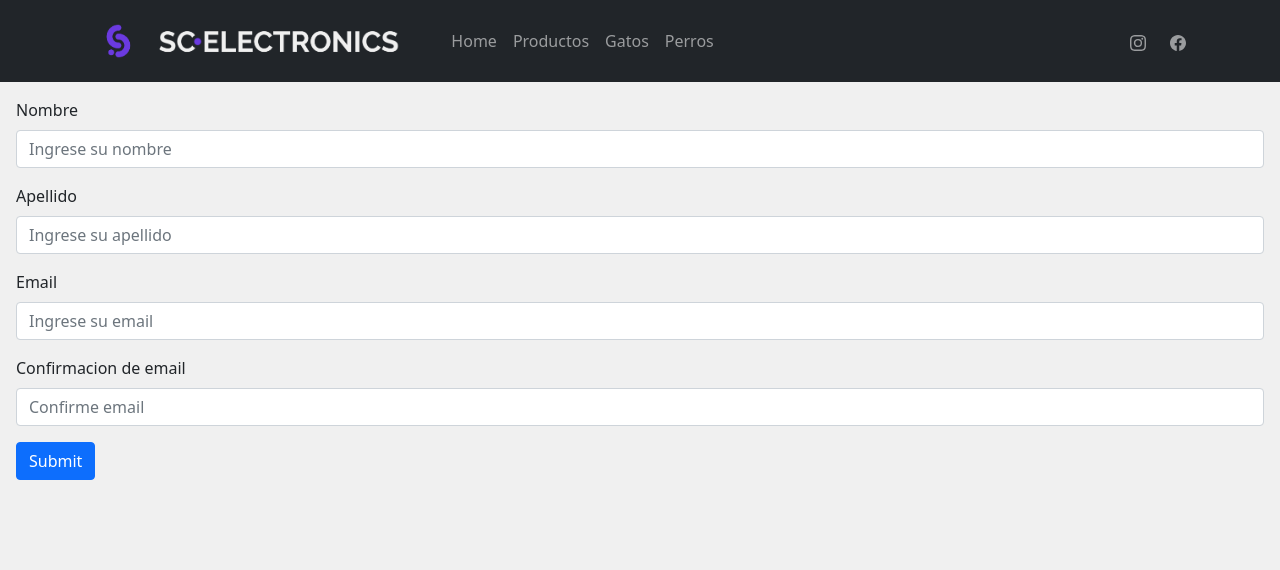
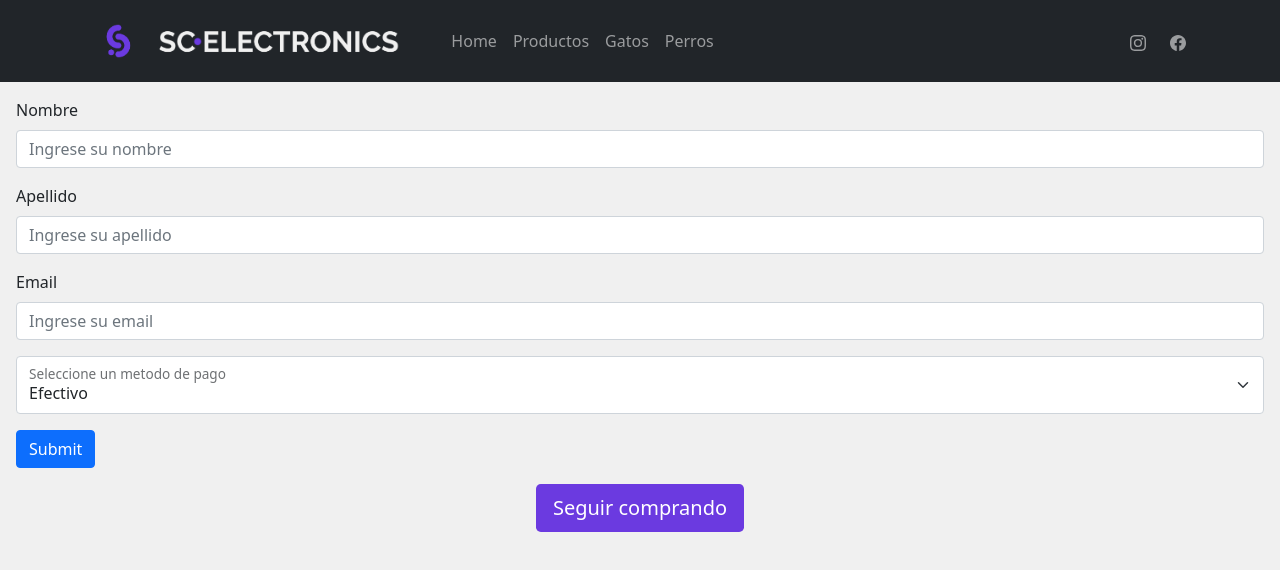
Before and after one commit to sebagn/sc-electronics, a React (Create React App) app: page /checkout in a window 1280 px wide. Shown: the top 570 px of the page. Built offline with nearby package versions, Linux system fonts and the light colour scheme.

Commit message:
manejo del stock en firebase

```diff
--- /dev/null
+++ b/src/components/Carrusel/Carrusel.jsx
@@ -0,0 +1,38 @@
+import React from "react";
+import { Carousel } from "react-bootstrap";
+import "./Carrusel.scss";
+
+const Carrusel = () => {
+  return (
+    <Carousel className="carrusel">
+
+      <Carousel.Item>
+        <img
+          className="carrusel d-block w-100"
+          src="https://placekitten.com/499/332"
+          alt="First slide"
+        />
+        <Carousel.Caption>
+          <h1>Bienvenido a SC Electronics</h1>
+          <p>Encontrá los mejores productos de electronica</p>
+        </Carousel.Caption>
+      </Carousel.Item>
+      <Carousel.Item>
+        <img
+          className="carrusel d-block w-100"
+          src="https://placekitten.com/499/332"
+          alt="Second slide"
+        />
+      </Carousel.Item>
+      <Carousel.Item>
+        <img
+          className="carrusel d-block w-100"
+          src="https://placekitten.com/499/332"
+          alt="Third slide"
+        />
+      </Carousel.Item>
+    </Carousel>
+  );
+};
+
+export default Carrusel;
--- /dev/null
+++ b/src/components/Carrusel/Carrusel.scss
@@ -0,0 +1,3 @@
+.carrusel{
+    height: 70vh;
+}
--- a/src/components/CartView/CartView.jsx
+++ b/src/components/CartView/CartView.jsx
@@ -18,7 +18,7 @@ const CartView = () => {
 				?
 					<>
 						<section>
-							{carrito.map((prod) => (<CartViewItem prod={prod} />))}
+							{carrito.map((prod) => (<CartViewItem key={prod.id} prod={prod} />))}
 						</section>
 						<h3>Total a pagar: ${totalPrecio()}</h3>
 
--- a/src/components/Formulario/Formulario.jsx
+++ b/src/components/Formulario/Formulario.jsx
@@ -1,102 +1,119 @@
-import { Timestamp, collection, addDoc } from "firebase/firestore/lite";
-import React, { useState, useContext } from "react";
-import { Form, Button } from "react-bootstrap";
+import React, { useContext, useRef } from "react";
+import { Form, Button, FloatingLabel } from "react-bootstrap";
 import { CartContext } from "../../context/CartContext";
 import { db } from "../../firebase/config";
-import Swal from 'sweetalert2'
-
+import Swal from "sweetalert2";
+import { Link } from "react-router-dom";
+import {
+  Timestamp,
+  collection,
+  addDoc,
+  getDocs,
+  query,
+  where,
+  documentId,
+  writeBatch,
+} from "firebase/firestore/lite";
 
 const Formulario = () => {
   const { carrito, totalPrecio, vaciarCarrito } = useContext(CartContext);
 
-  const [values, setValues] = useState({
-    nombre: "",
-    apellido: "",
-    email: "",
-    emailConfirm: "",
-  });
-  const handleInputChange = e => {
-    setValues({
-      ...values,
-      [e.target.name]: e.target.value,
-    });
-  };
-  const handleSubmit = e => {
+  const form = useRef(null);
+
+  const handleSubmit = async e => {
     e.preventDefault();
 
+    const formData = new FormData(form.current);
     const order = {
-      buyer: { ...values },
+      buyer: {
+        nombre: formData.get("nombre"),
+        apellido: formData.get("apellido"),
+        email: formData.get("email"),
+      },
       items: carrito,
       total: totalPrecio(),
+      payment: formData.get("paymentMethod"),
       date: Timestamp.fromDate(new Date()),
     };
 
+    // console.log(order);
+
+    const batch = writeBatch(db);
     const orderRef = collection(db, "orders");
+    const productosRef = collection(db, "productos");
+    const q = query(
+      productosRef,
+      where(
+        documentId(),
+        "in",
+        carrito.map(el => el.id)
+      )
+    );
+    const outOfStock = [];
+    const productos = await getDocs(q);
 
-    addDoc(orderRef, order).then(res => {
+    productos.docs.forEach(doc => {
+      const itemToUpdate = carrito.find(prod => prod.id === doc.id);
+
+      if (doc.data().stock >= itemToUpdate.cantidad) {
+        batch.update(doc.ref, {
+          stock: doc.data().stock - itemToUpdate.cantidad,
+        });
+      } else {
+        outOfStock.push(itemToUpdate);
+      }
+    });
+    if (outOfStock.length === 0) {
+      batch.commit();
+      addDoc(orderRef, order).then(res => {
+        Swal.fire({
+          title: "Has finalizado tu compra",
+          icon: "success",
+          text: `Tu codigo de compra es ${res.id}`,
+        });
+      });
+      vaciarCarrito();
+    } else {
       Swal.fire({
-        title: 'Has finalizado tu compra',
-        icon: 'success',
-        text: `Tu codigo de compra es ${res.id}`
-      })
-    });
+        title: "No hay stock de los productos:",
+        icon: "error",
+        text: outOfStock.map(el => el.title).join(','),
+      });;
+    }
 
-    console.log(order);
 
-    vaciarCarrito()
-    setValues({
-      nombre: "",
-      apellido: "",
-      email: "",
-      emailConfirm: "",
-    })
   };
 
   return (
-    <Form className="m-3" onSubmit={handleSubmit}>
+    <Form className="m-3" ref={form} onSubmit={handleSubmit}>
       <Form.Group className="mb-3" controlId="formGroupNombre">
         <Form.Label>Nombre</Form.Label>
-        <Form.Control
-          type="nombre"
-          placeholder="Ingrese su nombre"
-          onChange={handleInputChange}
-          name="nombre"
-          value={values.nombre}
-        />
+        <Form.Control type="nombre" placeholder="Ingrese su nombre" name="nombre" required />
       </Form.Group>
       <Form.Group className="mb-3" controlId="formGroupApellido">
         <Form.Label>Apellido</Form.Label>
-        <Form.Control
-          type="apellido"
-          placeholder="Ingrese su apellido"
-          onChange={handleInputChange}
-          name="apellido"
-          value={values.apellido}
-        />
+        <Form.Control type="apellido" placeholder="Ingrese su apellido" name="apellido" required />
       </Form.Group>
       <Form.Group className="mb-3" controlId="formGroupEmail">
         <Form.Label>Email</Form.Label>
-        <Form.Control
-          type="email"
-          placeholder="Ingrese su email"
-          onChange={handleInputChange}
-          name="email"
-          value={values.email}
-        />
+        <Form.Control type="email" placeholder="Ingrese su email" name="email" required />
       </Form.Group>
-      <Form.Group className="mb-3" controlId="formGroupValidEmail">
-        <Form.Label>Confirmacion de email</Form.Label>
-        <Form.Control
-          type="emailConfirm"
-          placeholder="Confirme email"
-          onChange={handleInputChange}
-          name="emailConfirm"
-          value={values.emailConfirm}
-        />
+      <Form.Group className="mb-3" controlId="formGroupPaymentMethod">
+        <FloatingLabel className="mb-3" label="Seleccione un metodo de pago" required>
+          <Form.Select aria-label="Floating label select example" name="paymentMethod">
+            <option value="Efectivo">Efectivo</option>
+            <option value="Tarjeta">Tarjeta</option>
+          </Form.Select>
+        </FloatingLabel>
       </Form.Group>
-      <Button variant="primary" type="submit" onSubmit={handleSubmit}>
+      <Button variant="primary" type="submit">
         Submit
       </Button>
+      <div className="d-flex	justify-content-center">
+        <Link to="/" className="button-pri btn btn-lg m-3">
+          Seguir comprando
+        </Link>
+      </div>
     </Form>
   );
 };
--- /dev/null
+++ b/src/components/Home/Home.jsx
@@ -0,0 +1,13 @@
+import React from 'react'
+import Carrusel from '../Carrusel/Carrusel'
+import ItemListContainer from '../ItemListContainer/ItemListContainer'
+
+const Home = () => {
+    return (
+        <>
+         <Carrusel />
+         <ItemListContainer />
+        </>
+    )
+}
+export default Home
--- a/src/components/Item/Item.jsx
+++ b/src/components/Item/Item.jsx
@@ -5,8 +5,8 @@ import { Link } from 'react-router-dom'
 
 export const Item = ({ img, title, price, id }) => {
     return (
-        <Card style={{ width: '18rem' }} className="card m-3">
-            <Card.Img variant="top" src={img} />
+        <Card className="card m-3">
+            <Card.Img variant="top" className="mt-2" src={img} />
             <Card.Body>
                 <Card.Title className="title"> {title} </Card.Title>
                 <Card.Subtitle className="subtitle"> ${price} </Card.Subtitle>
--- a/src/components/Item/Item.scss
+++ b/src/components/Item/Item.scss
@@ -1,6 +1,7 @@
 @import '../../vars';
 
 .card{
+    width: 18rem;
     .title{
         text-align: center;
         font-size: 2em;
--- a/src/components/ItemList/ItemList.js
+++ b/src/components/ItemList/ItemList.js
@@ -6,12 +6,9 @@ export const ItemList = ({productos}) => {
 
     return (
         <Container>
-            <h1>Bienvenido a SC Electronics</h1>
-            <p> Encontrá los mejores <del>productos de electronica</del> <strong>perritos y gatitos</strong></p>
-            <Row>
+            <Row style={{"justifyContent": "center"}}>
                 {productos.map((prod) => <Item key={prod.id} {...prod} />)}
             </Row>
-
         </Container>
     )
 }
--- a/src/components/ItemListContainer/ItemListContainer.js
+++ b/src/components/ItemListContainer/ItemListContainer.js
@@ -10,8 +10,6 @@ const ItemListContainer = () => {
   const [loading, setLoading] = useState(false);
   const [productos, setProductos] = useState([]);
   const { catId } = useParams();
-
-
 
   useEffect(() => {
     setLoading(true);
--- a/src/routes/AppRouter.jsx
+++ b/src/routes/AppRouter.jsx
@@ -5,10 +5,11 @@ import Checkout from "../components/Checkout/Checkout";
 import ItemDetailContainer from "../components/ItemDetailContainer/ItemDetailContainer";
 import ItemListContainer from "../components/ItemListContainer/ItemListContainer";
 import NotFound from "../components/NotFound/NotFound";
+import Home from "../components/Home/Home";
 
 export const AppRouter = () => {
 	const routes = useRoutes([
-		{ path: "/", element: <ItemListContainer /> },
+		{ path: "/", element: <Home /> },
 		{ path: "/productos", element: <ItemListContainer /> },
 		{ path: "/productos/:catId", element: <ItemListContainer /> },
 		{ path: "/detail/:itemId", element: <ItemDetailContainer /> },
```
Also changed, not shown: src/helpers/pedirDatos.js (deleted, +0 -7 lines).
